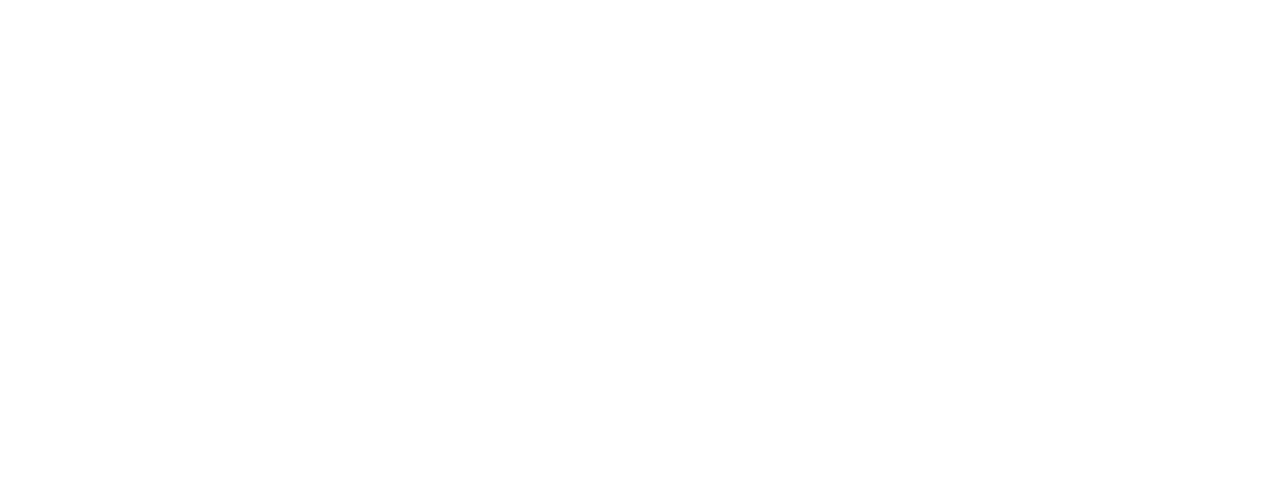
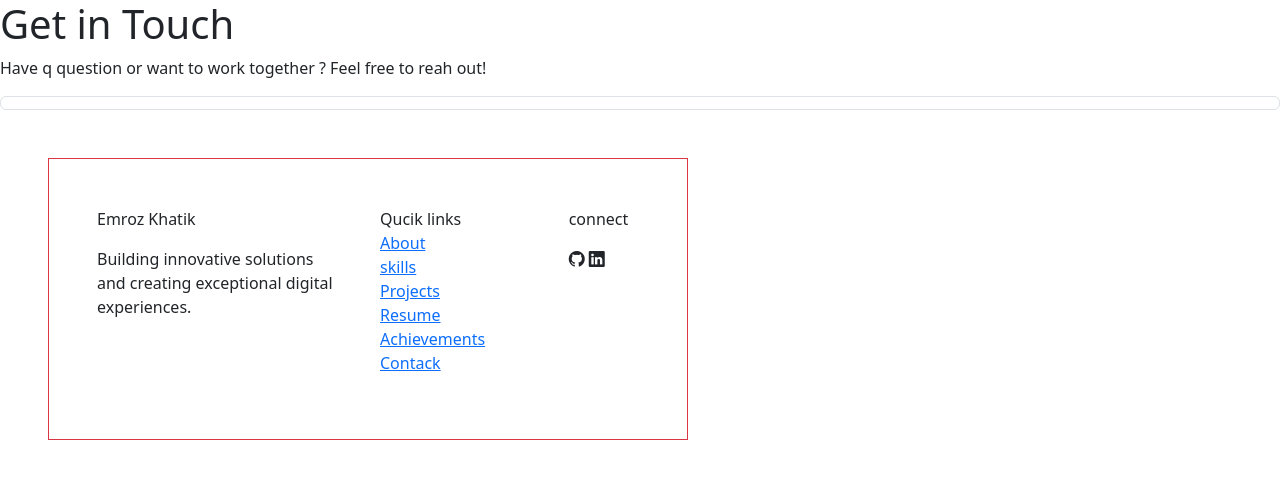
Before and after one commit to emroz26k/portfolio, a website: page public/index.html in a window 1280 px wide. Drawn offline with nearby package versions, Linux system fonts and the light colour scheme.

Commit message:
Update footer layout

```diff
--- a/public/index.html
+++ b/public/index.html
@@ -3,15 +3,67 @@
 <head>
     <meta charset="UTF-8">
     <meta name="viewport" content="width=device-width, initial-scale=1.0">
-    <link rel="stylesheet" href="/node_modules/bootstrap-icons/font/bootstrap-icons.css">
-    <link rel="stylesheet" href="/node_modules/bootstrap/dist/css/bootstrap.css">
-    <script src="/node_modules/bootstrap/dist/js/bootstrap.bundle.js"></script>
+    <link rel="stylesheet" href="../node_modules/bootstrap-icons/font/bootstrap-icons.css">
+    <link rel="stylesheet" href="../node_modules/bootstrap/dist/css/bootstrap.css">
+    <script src="../node_modules/bootstrap/dist/js/bootstrap.bundle.js"></script>
+
     <link rel="stylesheet" href="portfolio.css">
 
 
     <title>Emroz Khatik</title>
 </head>
 <body>
+    <header></header>
+   <main>
+
+    <div>
+        <div>
+            <h1>Get in Touch</h1>
+            <p>Have q question or want to work together ? Feel free to reah out!</p>
+            <div>
+                <div class="form-control">
+
+                     </div>
+                <div>
+
+                </div>
+            </div>
+        </div>
+    </div>
+   </main>
+   <footer class="w-50 p-5 m-5 border border-1 border-danger " style="height: 100%;">
+    <div class="row">
+      <div class="col-4 w-50">
+         <p>Emroz Khatik</p>
+         <p>Building innovative solutions<br>and creating exceptional digital<br>experiences.</p>
+      </div>
+
+        <div class="col-4">
+            <span>Qucik links</span>
+            <ul class="list-unstyled">
+                <li><a href="#" data-="" data-="">About</a></li>
+                <li><a href="#" data-="" data-="">skills</a></li>
+                <li><a href="#" data-="" data-="">Projects</a></li>
+                <li><a href="#" data-="" data-="">Resume</a></li>
+                <li><a href="#" data-="" data-="">Achievements</a></li>
+                <li><a href="#" data-="" data-="">Contack</a></li>
+
+            </ul>
+
+        </div>
+
+        <div class="col">
+            <p>connect</p>
+            <aside>
+                <span class="bi bi-github"></span>
+                <span class="bi bi-linkedin"></span>
+            </aside>
+        </div>
+
+    </div>
+
+
+   </footer>
 
 </body>
 </html>
```
